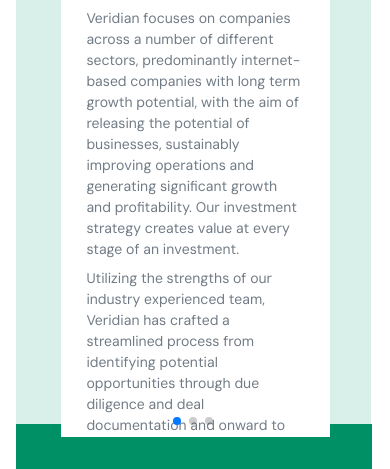
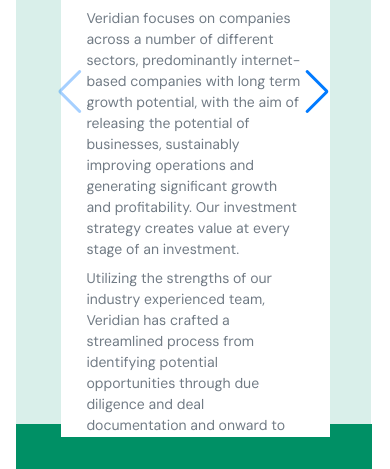
Before and after one commit to DarsaniTS07/veridian, a React (Vite) app: page / in a window 390 px wide. Shown: the part 3584-4053 px from the top of the page. Built offline with nearby package versions, Linux system fonts and the light colour scheme.

Commit message:
Correct Investment responsive

```diff
--- a/src/components/Investment/Investment.jsx
+++ b/src/components/Investment/Investment.jsx
@@ -5,10 +5,9 @@
 // Import Swiper styles
 import 'swiper/css';
 import 'swiper/css/navigation';
-import 'swiper/css/pagination';
 import { Swiper, SwiperSlide } from 'swiper/react';
 import text from "./Investment.json";
-import { Navigation, Pagination } from 'swiper/modules';
+import { Navigation } from 'swiper/modules';
 
 
 const Investment = () => {
@@ -22,16 +21,13 @@
 
       <Box sx={{ display: {xs:'flex',sm:'none' } }}>
 
-      <Swiper pagination={true} modules={[Pagination]} className="mySwiper">
+      <Swiper navigation={true} modules={[Navigation]} className="mySwiper">
         {text.investment.map((item,index) => {
           return(
             <SwiperSlide>
-
             <Box
               key={`investment-${item.id || index}`}
               sx={InvestmentStyles.investmentBox}
-              width={200}
-              bgcolor={"red"}
             >
               <Box
                 component="img"
@@ -56,7 +52,7 @@
             </SwiperSlide>
           )
         })}
-        </Swiper>
+      </Swiper>
       </Box>
 
 
--- a/src/components/Investment/InvestmentStyles.jsx
+++ b/src/components/Investment/InvestmentStyles.jsx
@@ -21,6 +21,7 @@
       width: '74.2%',
      display:'flex',
      flexDirection:'column',
+
     },
     },
     investmentImage:{
```
